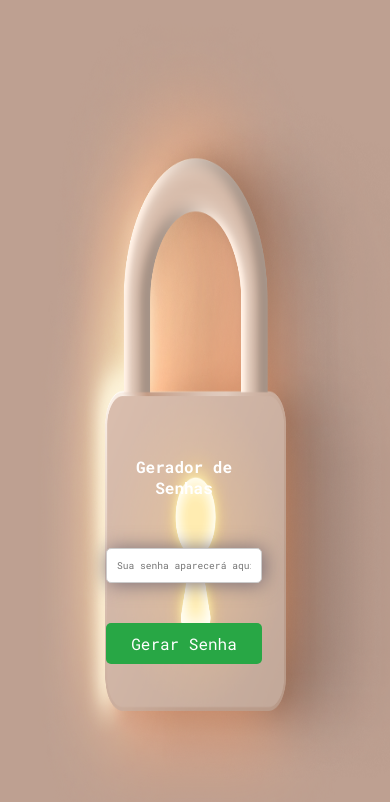
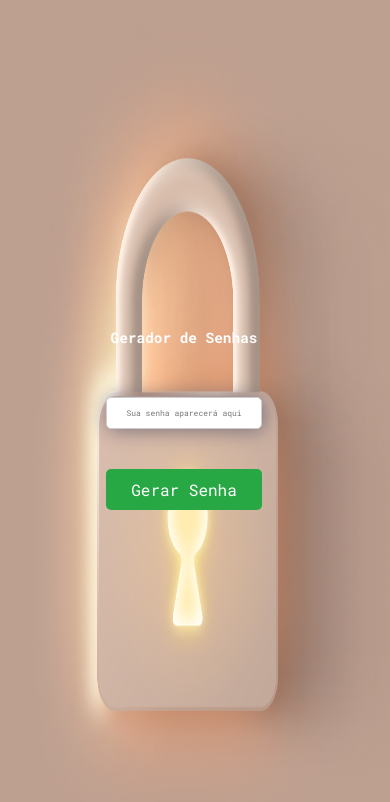
Before and after one commit to FernandoJesuss/Gerador_de_Senhas, a plain HTML site: page index.html in a window 390 px wide. Shown: the top 802 px of the page. Drawn offline with Linux system fonts and the light colour scheme.

Commit message:
Fix: Correção de bugs

```diff
--- a/src/css/styles.css
+++ b/src/css/styles.css
@@ -178,3 +178,33 @@ button:active {
         font-size: 25px;
     }
 }
+
+@media (max-width: 393px) {
+    .Container {
+        /* display: flex; */
+        right: 8rem;
+        width: 40%;
+        top: 23rem;
+        justify-content: center;
+        align-items: center;
+    }
+
+    body .Container h1 {
+        font-size: 0.9rem;
+        font-weight: 700;
+
+    }
+
+    body img {
+        width: 100vw;
+        height: 100vh;
+        left: 1.5rem;
+    }
+    #password {
+        font-size: 0.5rem;
+
+    }
+    .senha{
+        font-size: 25px;
+    }
+}
```
